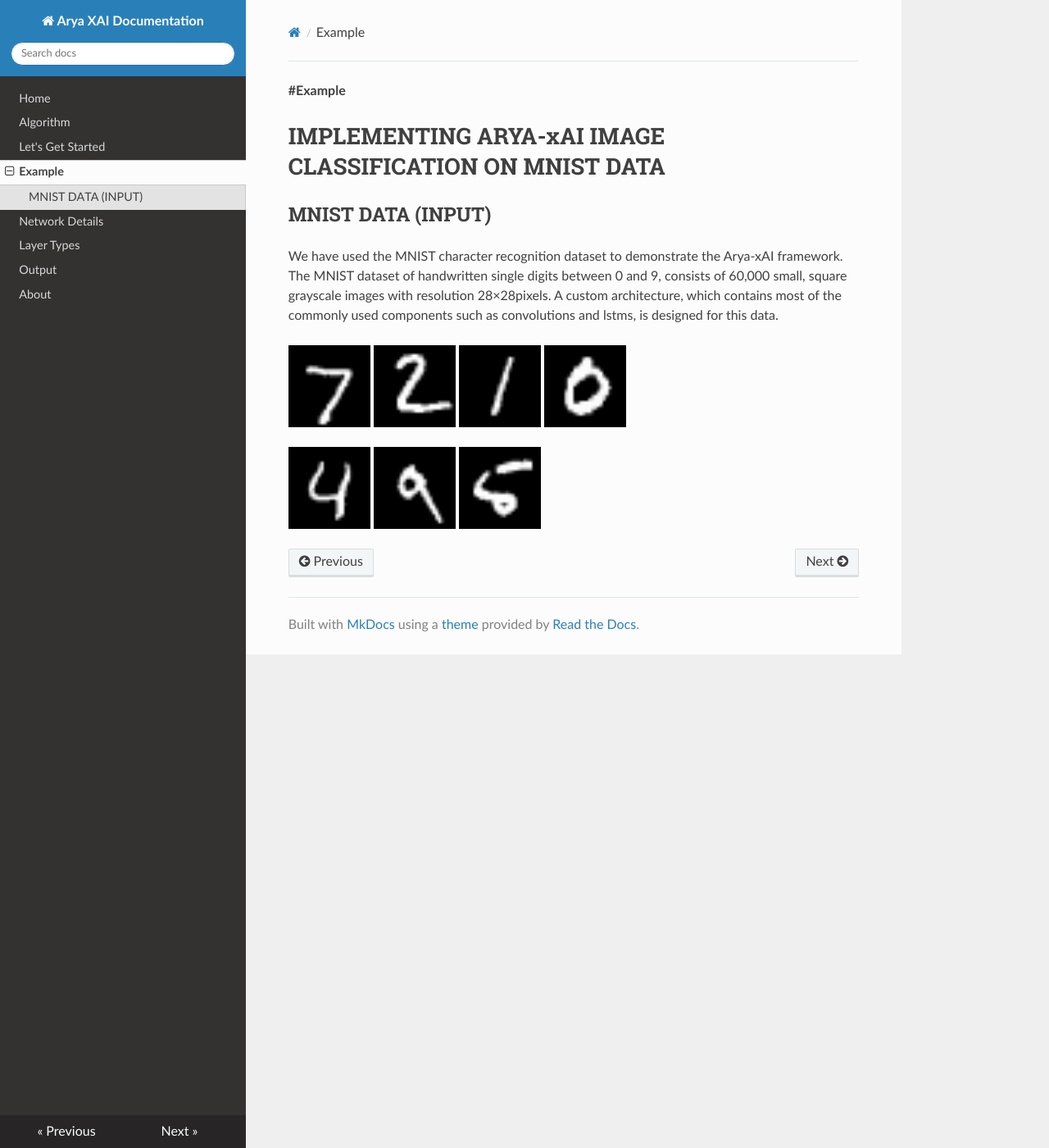
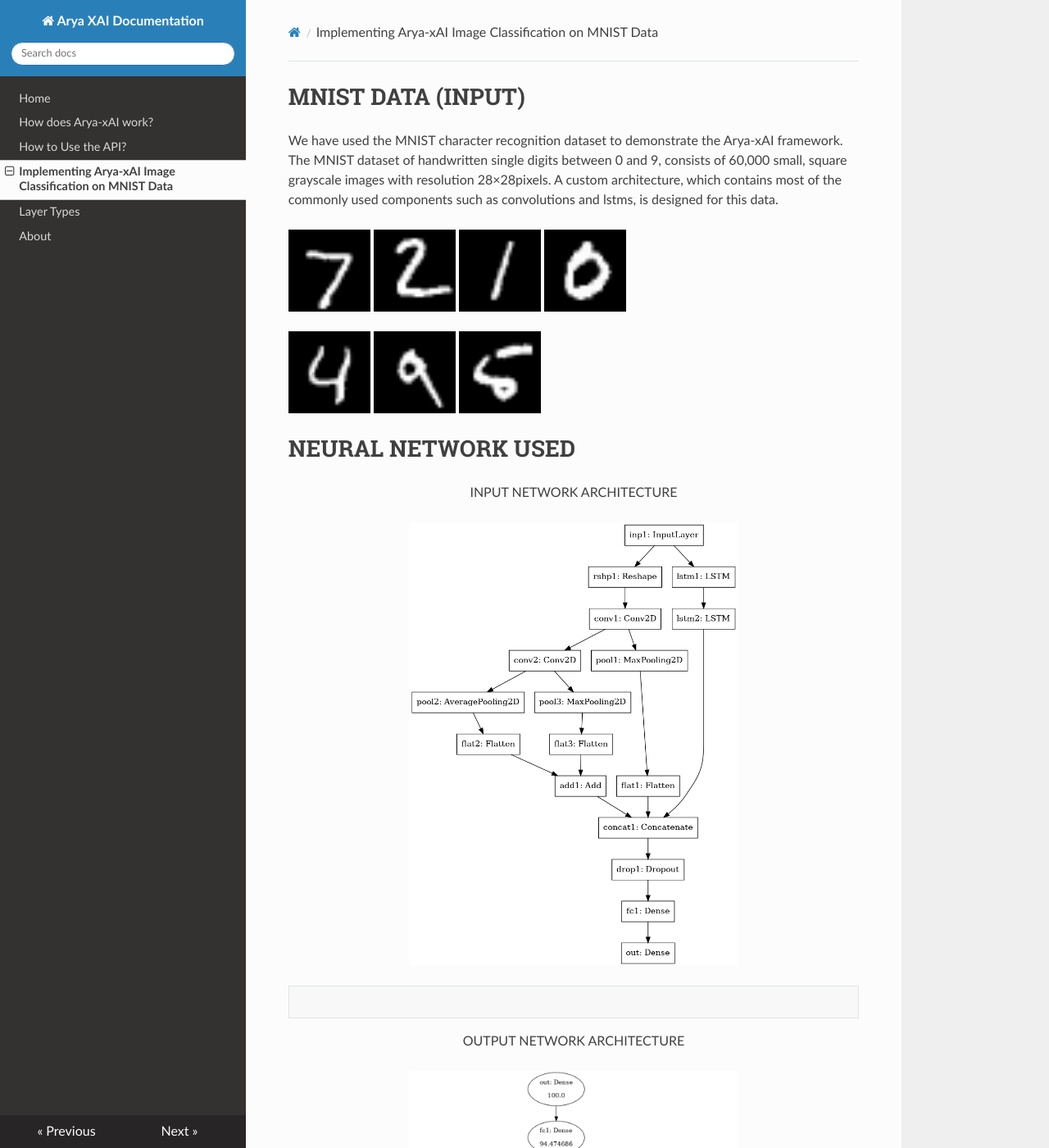
Before and after one commit to sashikiranm/XAI-DOCS, an MkDocs documentation site: the page built from docs/examples.md, in a window 1280 px wide and 1400 px high. Shown: the whole window at 82% size. Built offline with MkDocs 1.6.1, drawn with Linux system fonts in a browser that asks for light colours; nearby versions of some CDN libraries; some of the changed text lies outside the part shown.

Commit message:
modify sectioning

```diff
--- a/docs/examples.md
+++ b/docs/examples.md
@@ -1,19 +1,8 @@
-**#Example**
-# IMPLEMENTING ARYA-xAI IMAGE CLASSIFICATION ON MNIST DATA
+<!-- # IMPLEMENTING ARYA-xAI IMAGE CLASSIFICATION ON MNIST DATA -->
 
-## MNIST DATA (INPUT)
+# MNIST DATA (INPUT)
 
 We have used the MNIST character recognition dataset to demonstrate the Arya-xAI framework. The MNIST dataset of handwritten single digits between 0 and 9, consists of 60,000 small, square grayscale images with resolution 28×28pixels. A custom architecture, which contains most of the commonly used components such as convolutions and lstms, is designed for this data.
-
-
-<!-- ![fig1_input](../Images/fig1_input.png) -->
-<!-- ![fig2_input](../Images/fig2_input.png)
-![fig3_input](../Images/fig3_input.png)
-![fig4_input](../Images/fig4_input.png)
-![fig5_input](../Images/fig5_input.png)
-![fig8_input](../Images/fig8_input.png)
-![fig9_input](../Images/fig9_input.png)
- -->
 
 <p float = "left">
 	<img src="../Images/fig1_input.png"  width="100">
@@ -21,10 +10,63 @@
 	<img src="../Images/fig3_input.png" width="100">
 	<img src="../Images/fig4_input.png" width="100">
 </p>
-
-
 <p float = "left">
 	<img src="../Images/fig5_input.png"  width="100">
 	<img src="../Images/fig8_input.png" width="100">
 	<img src="../Images/fig9_input.png" width="100">
 </p>
+
+
+# NEURAL NETWORK USED
+
+<p style="text-align:center"> INPUT NETWORK ARCHITECTURE </p>
+<p style="text-align:center">	<img src="../Images/input.png" width="400">
+</p>
+
+<p style="text-align:center"> OUTPUT NETWORK ARCHITECTURE </p>
+<p style="text-align:center">	<img src="../Images/output.png" width="400">
+</p>
+# OUTPUT
+
+## Default Mode
+
+<p float = "left">
+	<img src="../Images/fig1_bt.png"  width="100">
+	<img src="../Images/fig2_bt.png" width="100">
+	<img src="../Images/fig3_bt.png" width="100">
+	<img src="../Images/fig4_bt.png" width="100">
+</p>
+<p float = "left">
+	<img src="../Images/fig5_bt.png"  width="100">
+	<img src="../Images/fig8_bt.png" width="100">
+	<img src="../Images/fig9_bt.png" width="100">
+</p>
+
+## Contrastive Mode
+
+ <p float="left">
+ 	<img src="../Images/fig1_bt_neg_full.png"  width="100">
+ 	<img src="../Images/fig1_bt_pos_full.png"  width="100">
+ 	<img src="../Images/fig2_bt_neg_full.png"  width="100">
+ 	<img src="../Images/fig2_bt_pos_full.png"  width="100">
+ 	<img src="../Images/fig3_bt_neg_full.png"  width="100">
+	<img src="../Images/fig3_bt_pos_full.png"  width="100">
+ </p>
+
+
+<p float = "left">
+	<img src="../Images/fig4_bt_neg_full.png"  width="100">
+	<img src="../Images/fig4_bt_pos_full.png"  width="100">
+	<img src="../Images/fig5_bt_neg_full.png"  width="100">
+	<img src="../Images/fig5_bt_pos_full.png"  width="100">
+</p>
+
+
+<p float = "left">
+	<img src="../Images/fig8_bt_neg_full.png"  width="100">
+	<img src="../Images/fig8_bt_pos_full.png"  width="100">
+	<img src="../Images/fig9_bt_neg_full.png"  width="100">
+	<img src="../Images/fig9_bt_pos_full.png"  width="100">
+</p>
+
+(Reference : BLUE - negative contrast , GREEN - positive contrast)
--- a/mkdocs.yml
+++ b/mkdocs.yml
@@ -4,12 +4,10 @@
 
 nav:
     - Home: index.md
-    - Algorithm: algo.md
-    - Let's Get Started: use_the_api.md
-    - Example: examples.md
-    - Network Details: network_detail.md
+    - How does Arya-xAI work?: algo.md
+    - How to Use the API?: use_the_api.md
+    - Implementing Arya-xAI Image Classification on MNIST Data: examples.md
     - Layer Types: Layer_types.md
-    - Output: Output.md
     - About: about.md
 
 theme: readthedocs
```
Also changed, not shown: docs/Output.md (deleted, +0 -91 lines), docs/algo.md (+3 -2 lines), docs/index.md (+1 -4 lines), docs/network_detail.md (deleted, +0 -13 lines), docs/use_the_api.md (+4 -6 lines), site/index.html, site/search/search_index.json, site/use_the_api/index.html, 2 other files.
